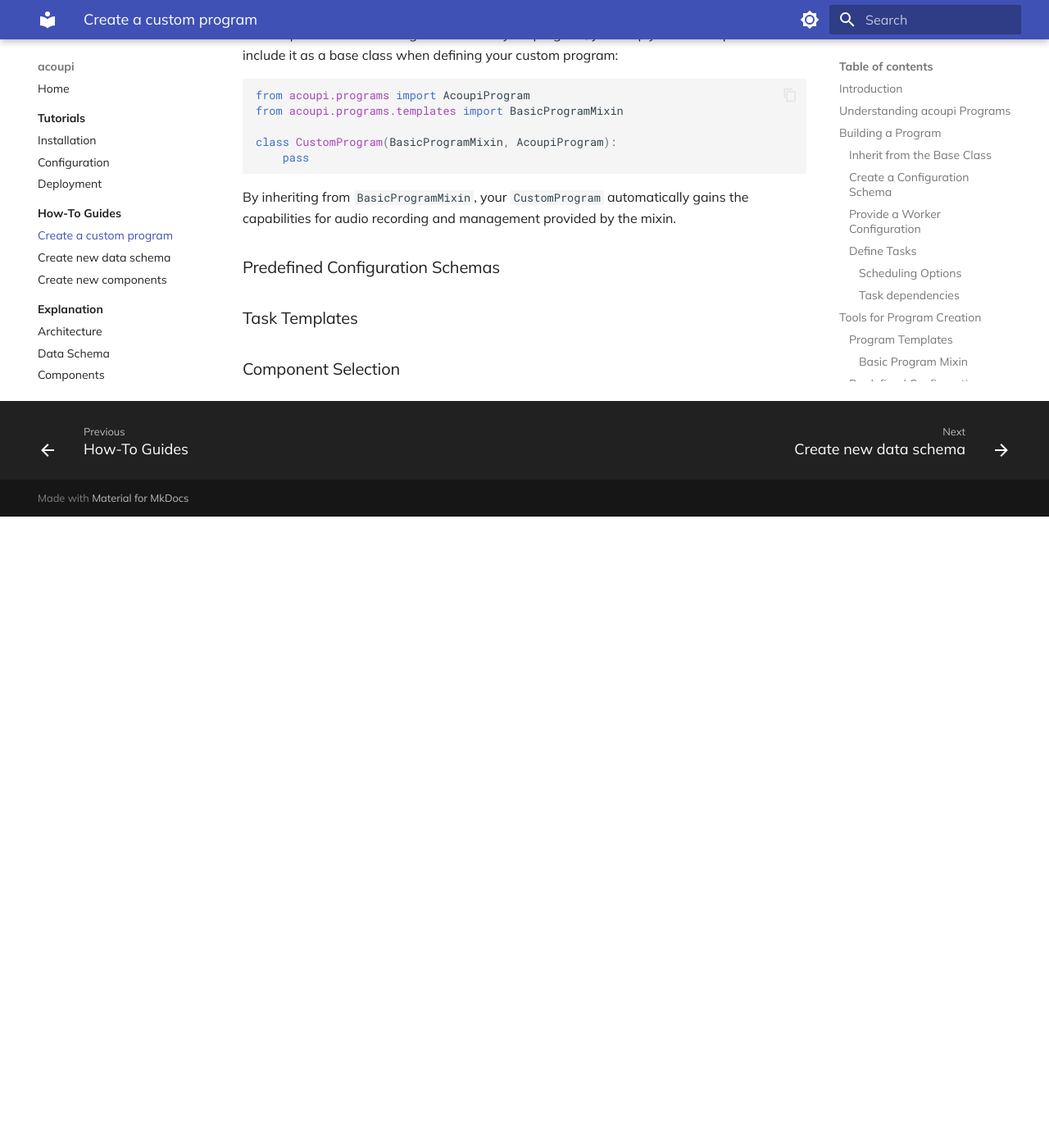
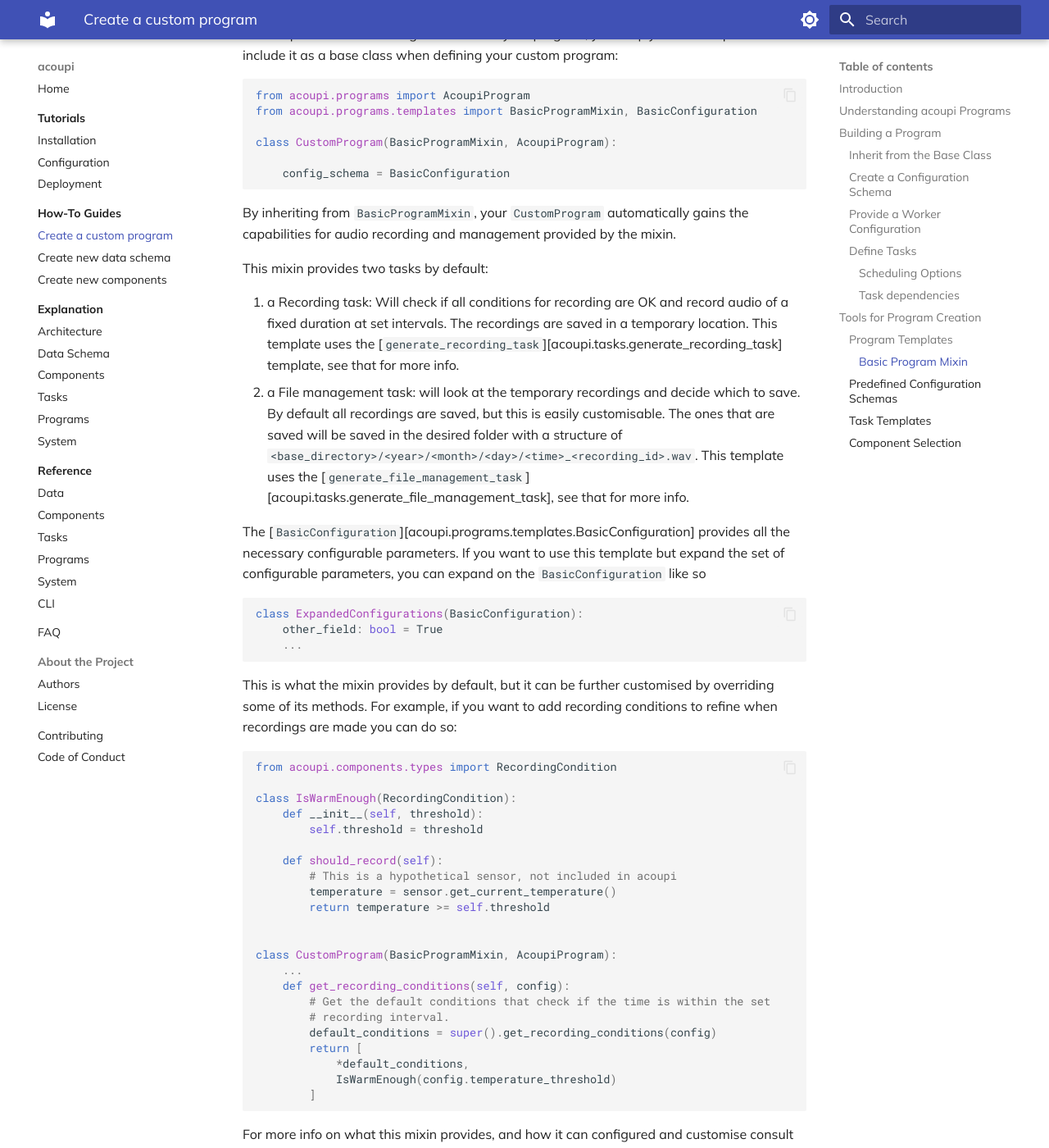
Before and after one commit to acoupi/acoupi, an MkDocs documentation site: the page built from docs/howtoguide/programs.md, in a window 1280 px wide and 1400 px high, scrolled down 6283 px. Shown: the whole window at 82% size. Built offline with MkDocs 1.6.1 and Material for MkDocs 9.7.7, drawn with Linux system fonts in a browser that asks for light colours; before the commit the page ends 6913 px from its top, so only the background shows below that; some of the changed text lies outside the part shown.

Commit message:
Program creation basic program mixin wip

````diff
--- a/docs/howtoguide/programs.md
+++ b/docs/howtoguide/programs.md
@@ -263,13 +263,59 @@
 
 ```python
 from acoupi.programs import AcoupiProgram
-from acoupi.programs.templates import BasicProgramMixin
+from acoupi.programs.templates import BasicProgramMixin, BasicConfiguration
 
 class CustomProgram(BasicProgramMixin, AcoupiProgram):
-    pass
+
+    config_schema = BasicConfiguration
 ```
 
 By inheriting from `BasicProgramMixin`, your `CustomProgram` automatically gains the capabilities for audio recording and management provided by the mixin.
+
+This mixin provides two tasks by default:
+
+1. a Recording task: Will check if all conditions for recording are OK and record audio of a fixed duration at set intervals. The recordings are saved in a temporary location. This template uses the [`generate_recording_task`][acoupi.tasks.generate_recording_task] template, see that for more info.
+2. a File management task: will look at the temporary recordings and decide which to save. By default all recordings are saved, but this is easily customisable. The ones that are saved will be saved in the desired folder with a structure of `<base_directory>/<year>/<month>/<day>/<time>_<recording_id>.wav`. This template uses the [`generate_file_management_task`][acoupi.tasks.generate_file_management_task], see that for more info.
+
+The [`BasicConfiguration`][acoupi.programs.templates.BasicConfiguration] provides all the necessary configurable parameters.
+If you want to use this template but expand the set of configurable parameters, you can expand on the `BasicConfiguration` like so
+
+```python
+class ExpandedConfigurations(BasicConfiguration):
+    other_field: bool = True
+    ...
+```
+
+This is what the mixin provides by default, but it can be further customised by overriding some of its methods. For example, if you want to
+add recording conditions to refine when recordings are made you can do so:
+
+
+```python
+from acoupi.components.types import RecordingCondition
+
+class IsWarmEnough(RecordingCondition):
+    def __init__(self, threshold):
+        self.threshold = threshold
+
+    def should_record(self):
+        # This is a hypothetical sensor, not included in acoupi
+        temperature = sensor.get_current_temperature()
+        return temperature >= self.threshold
+
+
+class CustomProgram(BasicProgramMixin, AcoupiProgram):
+    ...
+    def get_recording_conditions(self, config):
+        # Get the default conditions that check if the time is within the set
+        # recording interval.
+        default_conditions = super().get_recording_conditions(config)
+        return [
+            *default_conditions,
+            IsWarmEnough(config.temperature_threshold)
+        ]
+```
+
+For more info on what this mixin provides, and how it can configured and customise consult its [reference documentation][acoupi.programs.templates.BasicProgramMixin].
 
 ### Predefined Configuration Schemas
 
````
